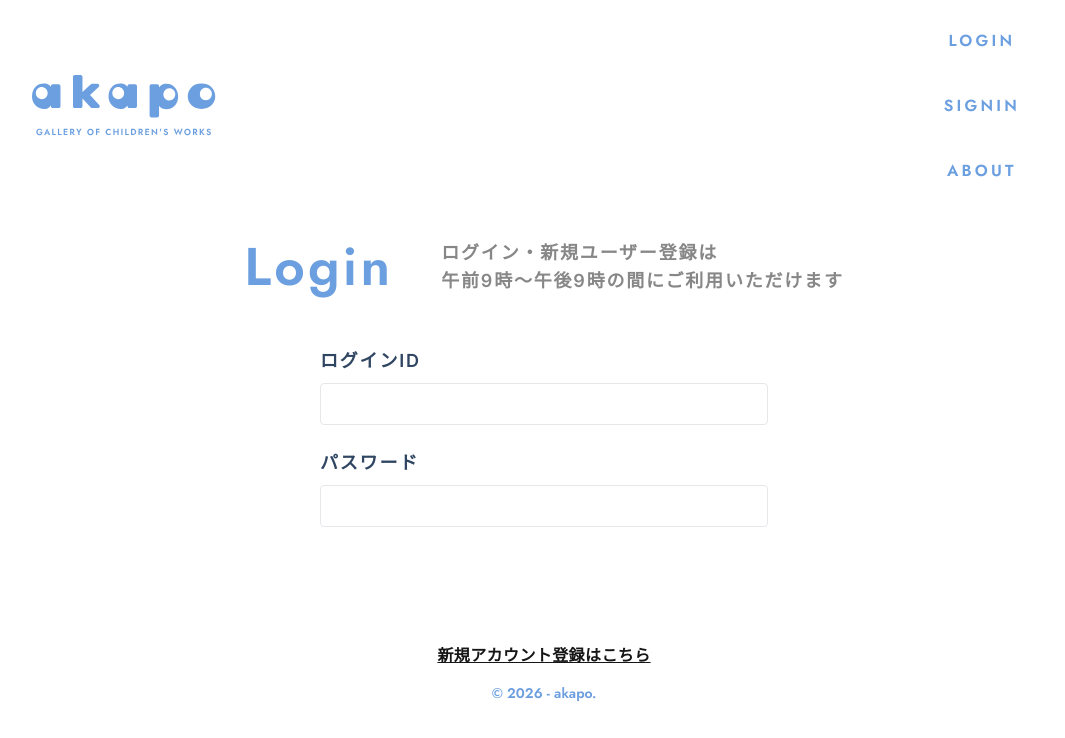
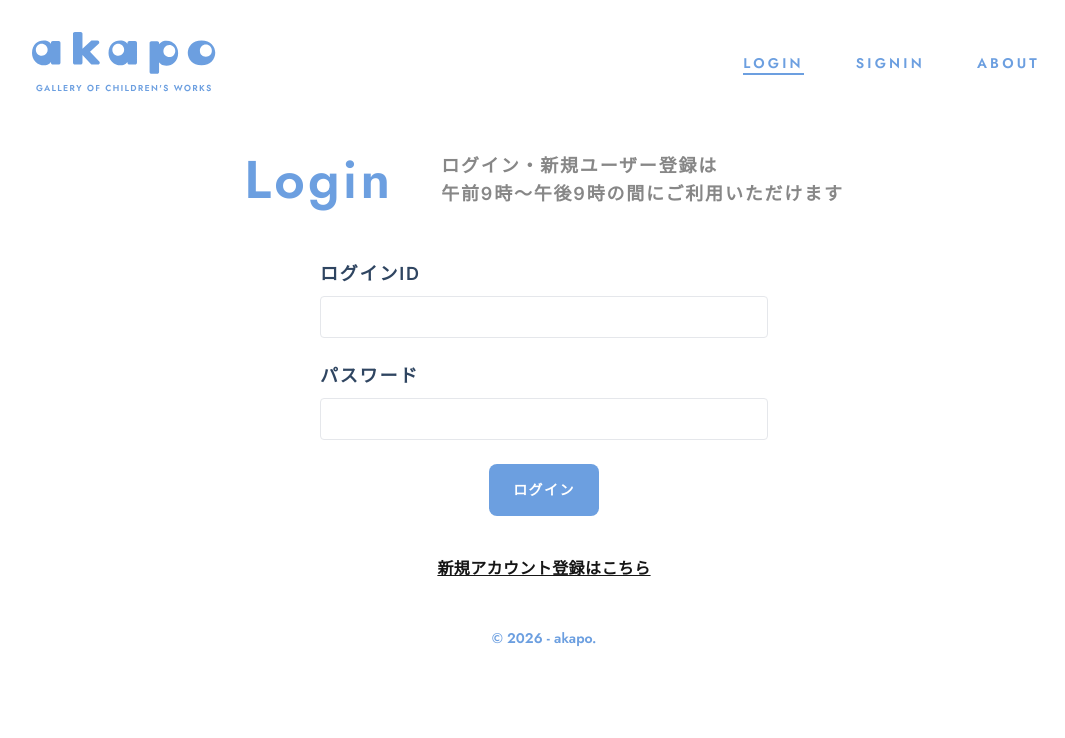
Before and after one commit to yko-git/akapo-app, a Next.js app in the folder front/: page /login in a window 1280 px wide. Shown: the top 738 px of the page, without its empty margins (96-1161 px from the left). Built offline with nearby package versions, Linux system fonts and the light colour scheme; no server answers.

Commit message:
fix: tailwind.configにshared設定追加

```diff
--- a/front/tailwind.config.ts
+++ b/front/tailwind.config.ts
@@ -6,6 +6,7 @@ const config: Config = {
     "./components/**/*.{js,ts,jsx,tsx,mdx}",
     "./app/**/*.{js,ts,jsx,tsx,mdx}",
     "./features/**/*.{js,ts,jsx,tsx,mdx}",
+    "./shared/**/*.{js,ts,jsx,tsx,mdx}",
   ],
   theme: {
     extend: {
```
